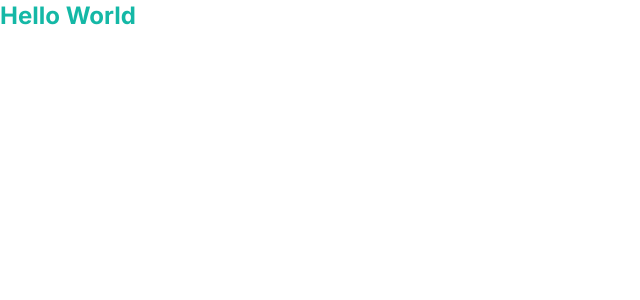
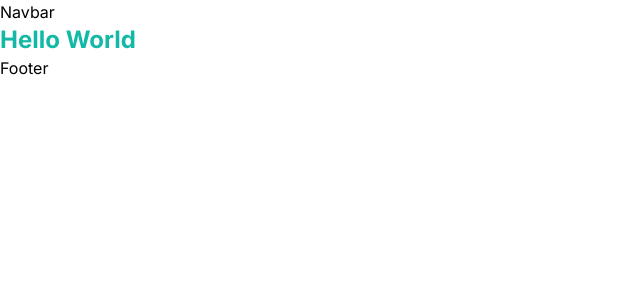
Before and after one commit to Bear29ers/travel-website, a Next.js app: page / in a window 1280 px wide. Shown: the top 300 px of the page, without its empty margins (0-640 px from the left). Built offline with nearby package versions, Linux system fonts and the light colour scheme.

Commit message:
feat: :sparkles: create Navbar and Footer component

```diff
--- a/app/layout.tsx
+++ b/app/layout.tsx
@@ -1,3 +1,6 @@
+import Footer from '@/components/Footer';
+import Navbar from '@/components/Navbar';
+
 import type { Metadata } from 'next';
 
 import './globals.css';
@@ -10,7 +13,11 @@ export const metadata: Metadata = {
 const RootLayout = ({ children }: { children: React.ReactNode }) => {
   return (
     <html lang="en">
-      <body>{children}</body>
+      <body>
+        <Navbar />
+        <main className="relative overflow-hidden">{children}</main>
+        <Footer />
+      </body>
     </html>
   );
 };
--- /dev/null
+++ b/components/Footer.tsx
@@ -0,0 +1,8 @@
+import React from 'react';
+import type { FC } from 'react';
+
+const Footer: FC = () => {
+  return <div>Footer</div>;
+};
+
+export default Footer;
--- /dev/null
+++ b/components/Navbar.tsx
@@ -0,0 +1,8 @@
+import React from 'react';
+import type { FC } from 'react';
+
+const Navbar: FC = () => {
+  return <div>Navbar</div>;
+};
+
+export default Navbar;
```
